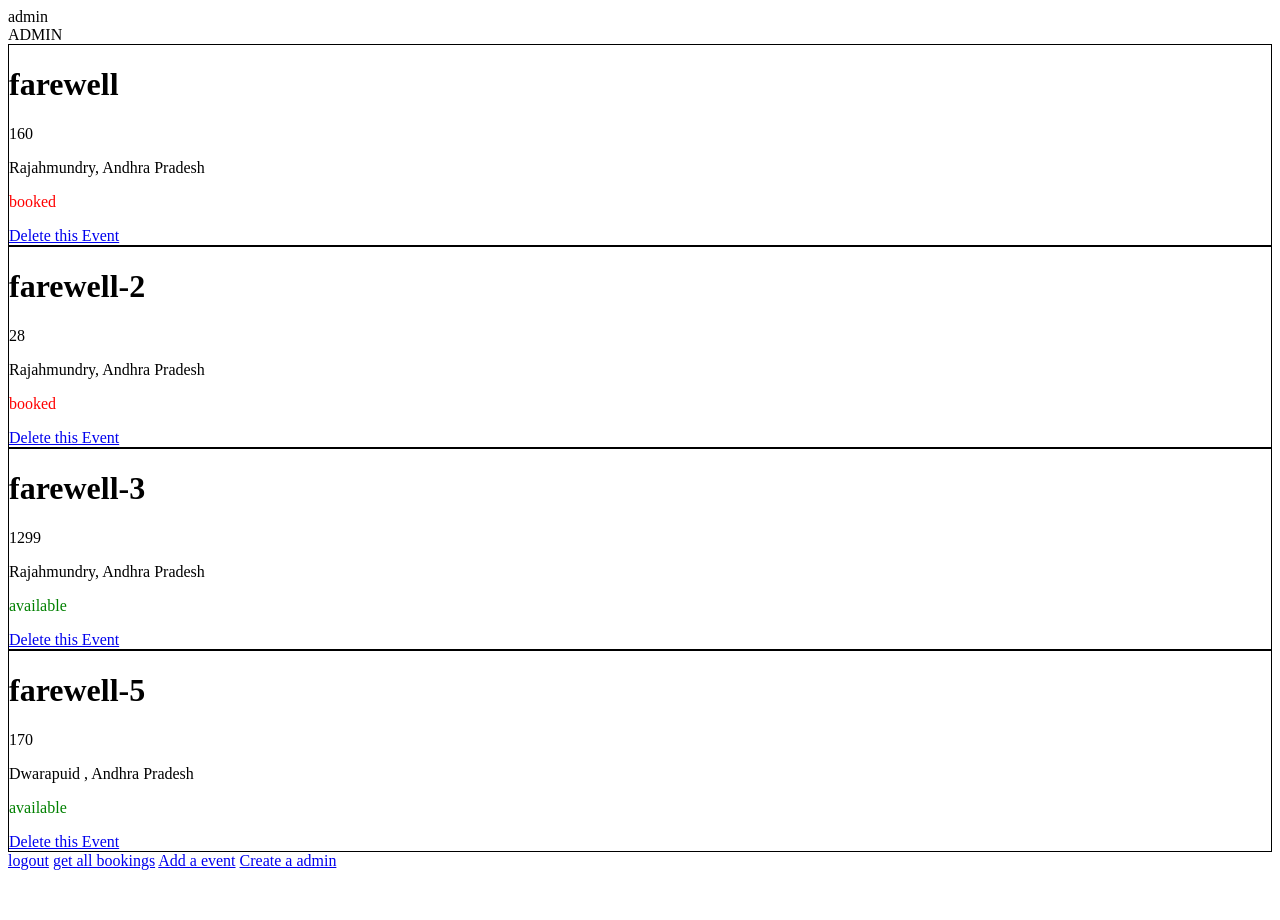
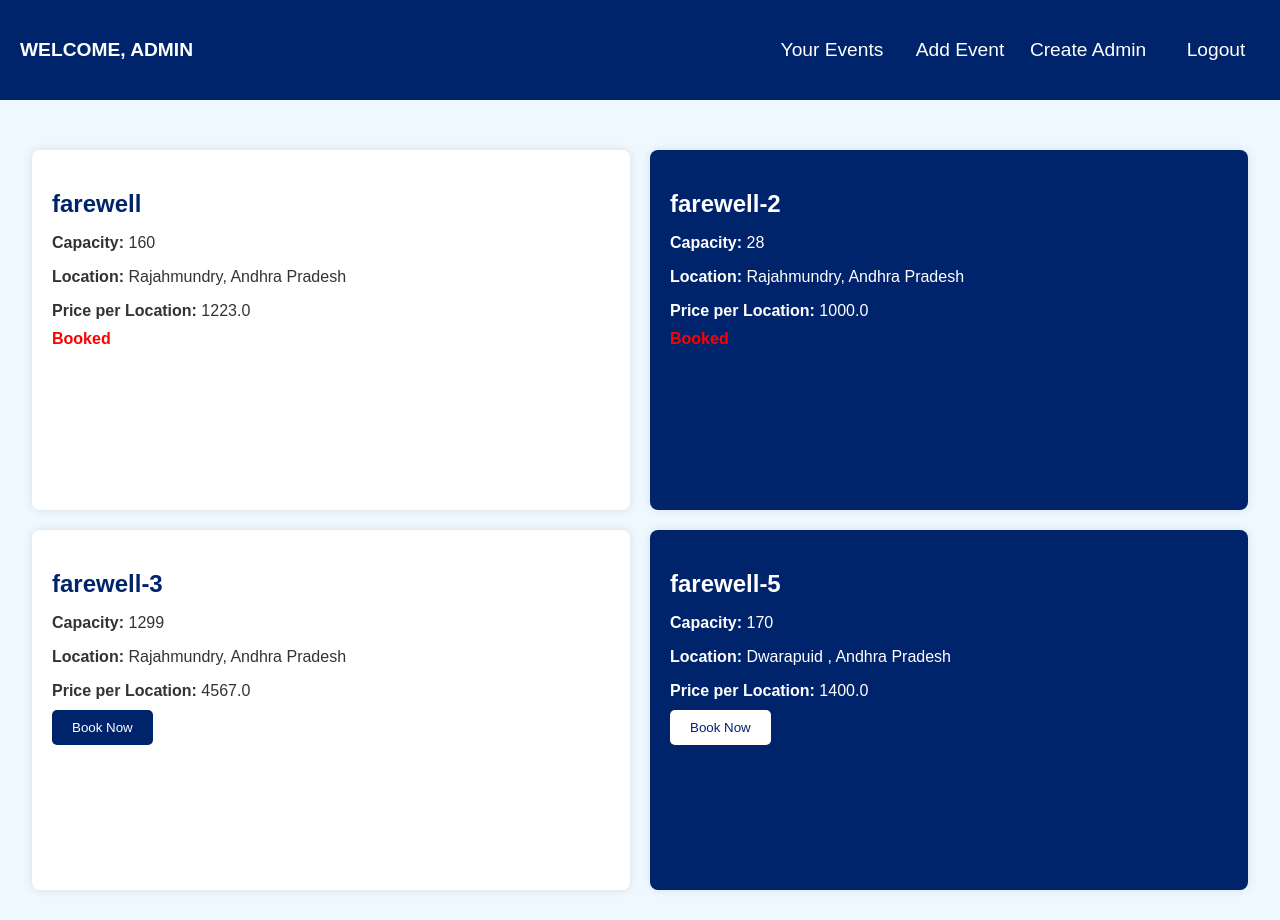
Before and after one commit to santoshvarmaaddala/Event-Management-System, a Flask app: page /home in a window 1280 px wide. Before the commit the page ends 870 px from the top, so only its background shows below. Run offline with Flask 3, Linux system fonts and the light colour scheme; a user stored in the database is signed in.

Commit message:
admin panel frontend completed

```diff
--- a/templates/admin.html
+++ b/templates/admin.html
@@ -1,23 +1,198 @@
-{{session['user']}}
-<br>
-{{session['role']}}
-{% for event in events %}
-    <div style="border:1px solid">
-        <h1>{{event.event_name}}</h1>
-        <p>{{event.capacity}}</p>
-        <p>{{event.location}}</p>
-        <p>{{event.price_per_location}}</p>
-        <p style="{% if event.status %} color:green {% else %} color:red {% endif %}">
-            {% if event.status %}
-                available
-            {% else %}
-                booked
-            {% endif %}
-        </p>
-        <a href="/delete/{{event.id}}">Delete this Event</a>
+<!DOCTYPE html>
+<html lang="en">
+<head>
+    <meta charset="UTF-8">
+    <meta name="viewport" content="width=device-width, initial-scale=1.0">
+    <title>Admin Panel</title>
+    <style>
+        body {
+            font-family: Arial, sans-serif;
+            background-color: #F0F8FF;
+            margin: 0;
+            padding: 0;
+            display: flex;
+            flex-direction: column;
+            height: 100vh;
+            padding-top: 60px; /* To prevent overlap with fixed header */
+        }
+
+        /* Fixed welcome message and logout at the top */
+        .header {
+            position: fixed;
+            top: 0;
+            left: 0;
+            width: 100%;
+            height: 10vh;
+            background-color: #00246B;
+            color: white;
+            padding: 10px 0;
+            text-align: center;
+            font-size: 1.2rem;
+            z-index: 100;
+            display: flex;
+            flex-direction: row;
+            align-items: center;
+            justify-content: space-between;
+        }
+
+        .header .links{
+            width: 40%;
+            display: flex;
+            justify-content: space-between;
+        }
+
+        .logo{
+            margin-left: 10px;
+            font-weight: 700;
+        }
+
+
+        .links a{
+            width: 100%;
+            display: flex;
+            flex-direction: row;
+            align-items: center;
+            justify-content: space-around;
+            font-weight: 400;
+            color: white;
+            text-decoration: none;
+        }
+
+
+        .container {
+            flex: 1;
+            padding: 20px;
+            margin-top: 60px; /* To create space under the header */
+            display: flex;
+            flex-wrap: wrap;
+            justify-content: center;
+        }
+
+        .event-item {
+            height: 40vh;
+            width: 45%;
+            margin: 10px;
+            padding: 20px;
+            border-radius: 8px;
+            box-shadow: 0 0 10px rgba(0, 0, 0, 0.1);
+            transition: background-color 0.3s ease-in-out;
+        }
+
+        .event-item p {
+            color: #333;
+            margin-bottom: 10px;
+        }
+
+        .event-item h2 {
+            margin-bottom: 15px;
+        }
+
+        .status {
+            font-weight: bold;
+            margin-top: 10px;
+        }
+
+        .status.green {
+            color: green;
+        }
+
+        .status.red {
+            color: red;
+        }
+
+        /* Alternate card background colors */
+        .card-blue {
+            background-color: #00246B;
+            color: white;
+        }
+
+        .card-white {
+            background-color: white;
+            color: #00246B;
+        }
+
+        .card-blue input[type="submit"] {
+            background-color: white;
+            color: #00246B;
+            border: none;
+            padding: 10px 20px;
+            border-radius: 5px;
+            cursor: pointer;
+        }
+
+        .card-white input[type="submit"] {
+            background-color: #00246B;
+            color: white;
+            border: none;
+            padding: 10px 20px;
+            border-radius: 5px;
+            cursor: pointer;
+        }
+
+        .card-white input[type="submit"]:hover{
+            background-color: white;
+            color: #00246B;
+            border-color: blue;
+        }
+
+        .card-blue input[type="submit"]:hover{
+            background-color: #00246B;
+            color: white;
+            border-color: white;
+        }
+
+        .card-blue p{
+            color: white;
+        }
+
+        .header span{
+            margin-left: 10px;
+            animation: from-left 1s forwards;
+        }
+
+        @keyframes from-left {
+            from{
+                opacity: 0;
+                left: -100px;
+            }
+            to{
+                opacity: 1;
+                left: 0;
+            }
+        }
+    </style>
+</head>
+<body>
+    <div class="header">
+        <div class="logo">
+            <span>WELCOME, {{ session['user'].upper() }} </span>
+        </div>
+        <div class="links">
+            <a href="/getall">Your Events</a>
+            <a href="/addevent">Add Event</a>
+            <a href="/createadmin">Create Admin</a>
+            <a href="/logout" onclick="alert('Your session may be deleted')">Logout</a>
+        </div>
     </div>
-{% endfor %}
-<a href="/logout" onclick="alert('your session may deleted')">logout</a>
-<a href="/getall" >get all bookings</a>
-<a href="/addevent">Add a event</a>
-<a href="/createadmin">Create a admin</a>
+
+    <div class="container">
+        {% for event in events %}
+            <form action="/book-event" method="post" class="event-item {% if loop.index is even %}card-blue{% else %}card-white{% endif %}">
+                <h2>{{ event.event_name }}</h2>
+                <p><strong>Capacity:</strong> {{ event.capacity }}</p>
+                <p><strong>Location:</strong> {{ event.location }}</p>
+                <p><strong>Price per Location:</strong> {{ event.price_per_hour }}</p>
+                <p class="status {% if event.status %}green{% else %}red{% endif %}">
+                    {% if event.status %}
+                        <input type="hidden" name="event_name" value="{{ event.event_name }}">
+                        <input type="submit" value="Book Now">
+                    {% else %}
+                        Booked
+                    {% endif %}
+                </p>
+            </form>
+        {% endfor %}
+
+    </div>
+</body>
+</html>
```
Also changed, not shown: instance/app.db.
